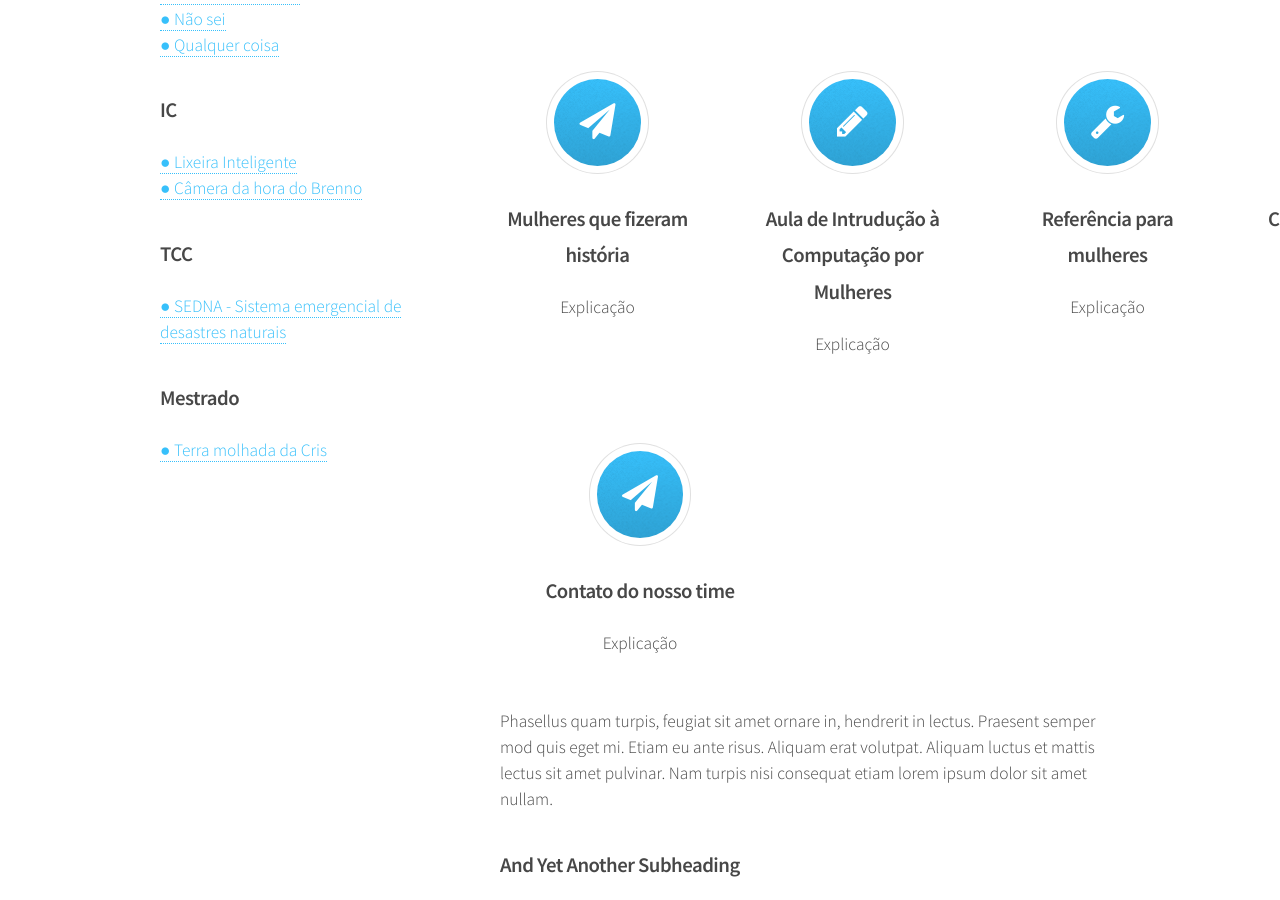
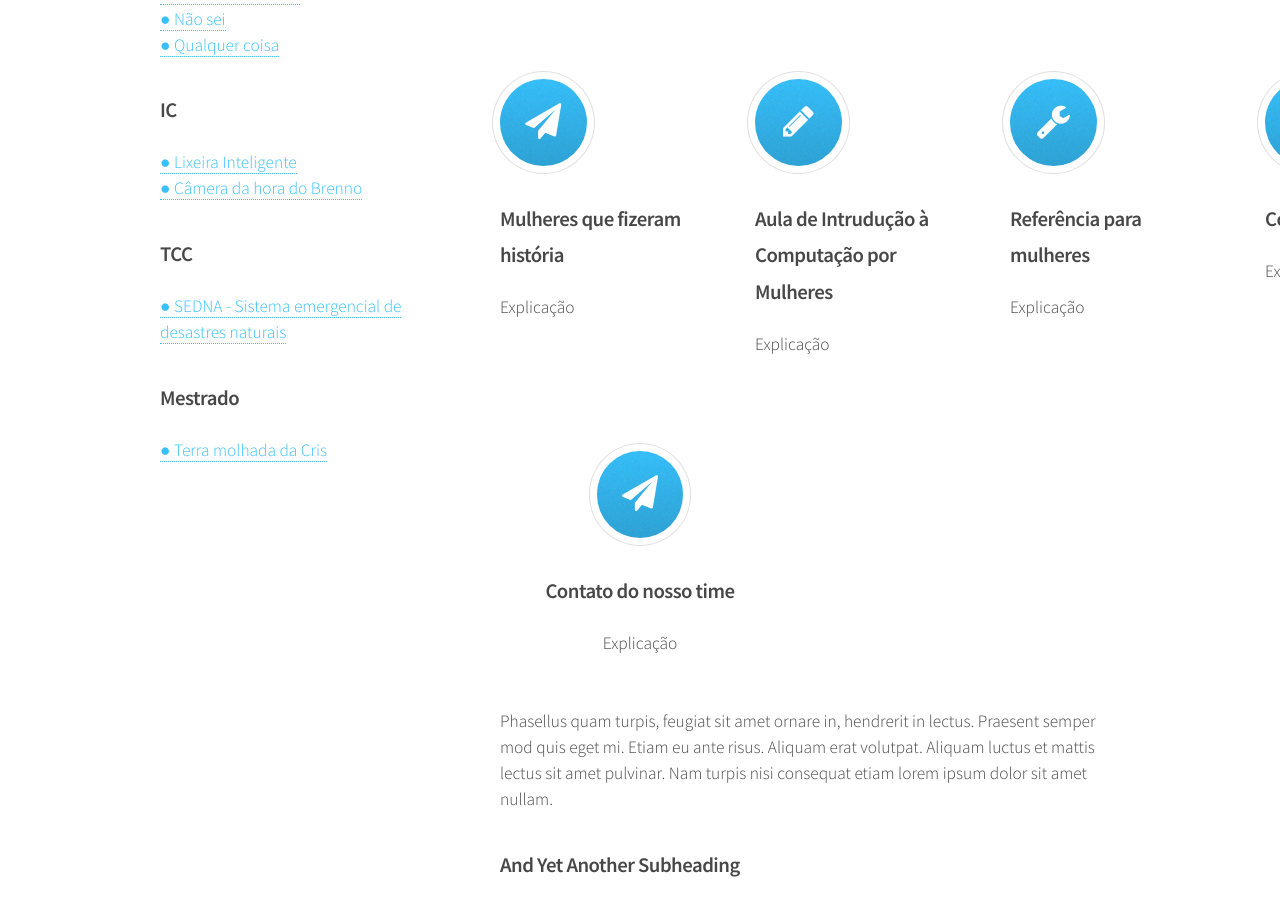
Before and after one commit to Yumaol/IIoT-Fei.github.io, a Jekyll site: the page built from institucional/got_historia.html, in a window 1280 px wide and 900 px high, scrolled down 393 px. Built offline with Jekyll 4.4.1, drawn with Linux system fonts in a browser that asks for light colours.

Commit message:
Update got_historia.html

```diff
--- a/institucional/got_historia.html
+++ b/institucional/got_historia.html
@@ -25,28 +25,28 @@ layout: default
                   <div class="container">
                     <div class="row double">
                       <section class="3u">
-                        <div class="box highlight">
+                        <div class="box post">
                           <i class="icon major fa-paper-plane"></i>
                           <h3>Mulheres que fizeram história</h3>
                           <p>Explicação</p>
                         </div>
                       </section>
                       <section class="3u">
-                        <div class="box highlight">
+                        <div class="box post">
                           <i class="icon major fa-pencil"></i>
                           <h3>Aula de Intrudução à Computação por Mulheres</h3>
                           <p>Explicação</p>
                         </div>
                       </section>
                       <section class="3u">
-                        <div class="box highlight">
+                        <div class="box post">
                           <i class="icon major fa-wrench"></i>
                           <h3>Referência para mulheres</h3>
                           <p>Explicação</p>
                         </div>
                       </section>
 		      <section class="3u">
-                        <div class="box highlight">
+                        <div class="box post">
                           <i class="icon major fa-paper-plane"></i>
                           <h3>Contato do nosso time</h3>
                           <p>Explicação</p>
```
